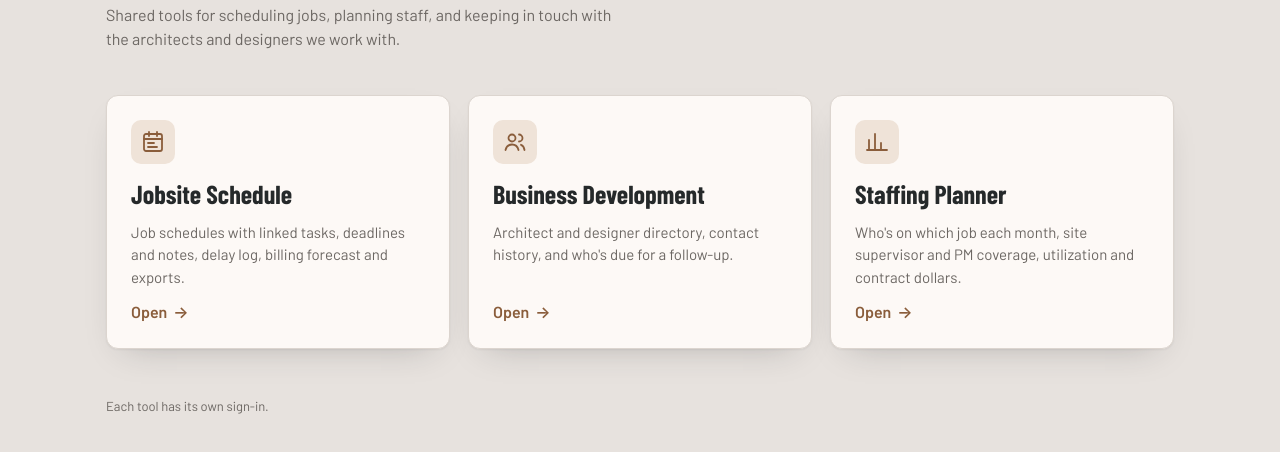
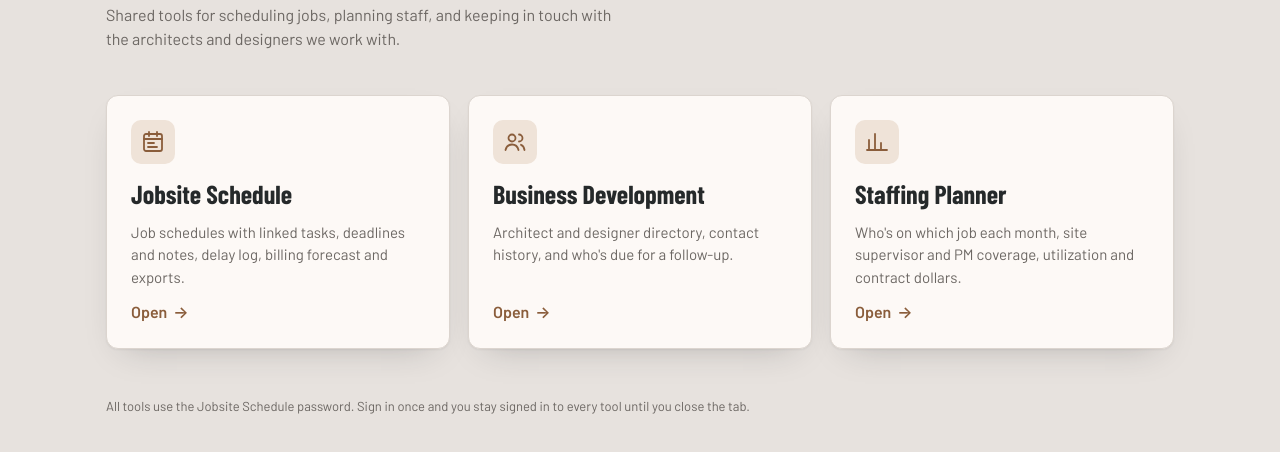
Before and after one commit to Bancroft-Construction/bancroft-construction.github.io, a plain HTML site: page index.html in a window 1280 px wide. Shown: the part 202-654 px from the top of the page. Drawn offline with nearby package versions, Linux system fonts and the light colour scheme.

Commit message:
Home page: note that all tools share the Jobsite Schedule sign-in

```diff
--- a/index.html
+++ b/index.html
@@ -72,7 +72,7 @@ footer{margin-top:48px;color:var(--muted);font-size:13px}
     </a>
   </div>
 
-  <footer>Each tool has its own sign-in.</footer>
+  <footer>All tools use the Jobsite Schedule password. Sign in once and you stay signed in to every tool until you close the tab.</footer>
 </main>
 </body>
 </html>
```
Also changed, not shown: 1 other file.
